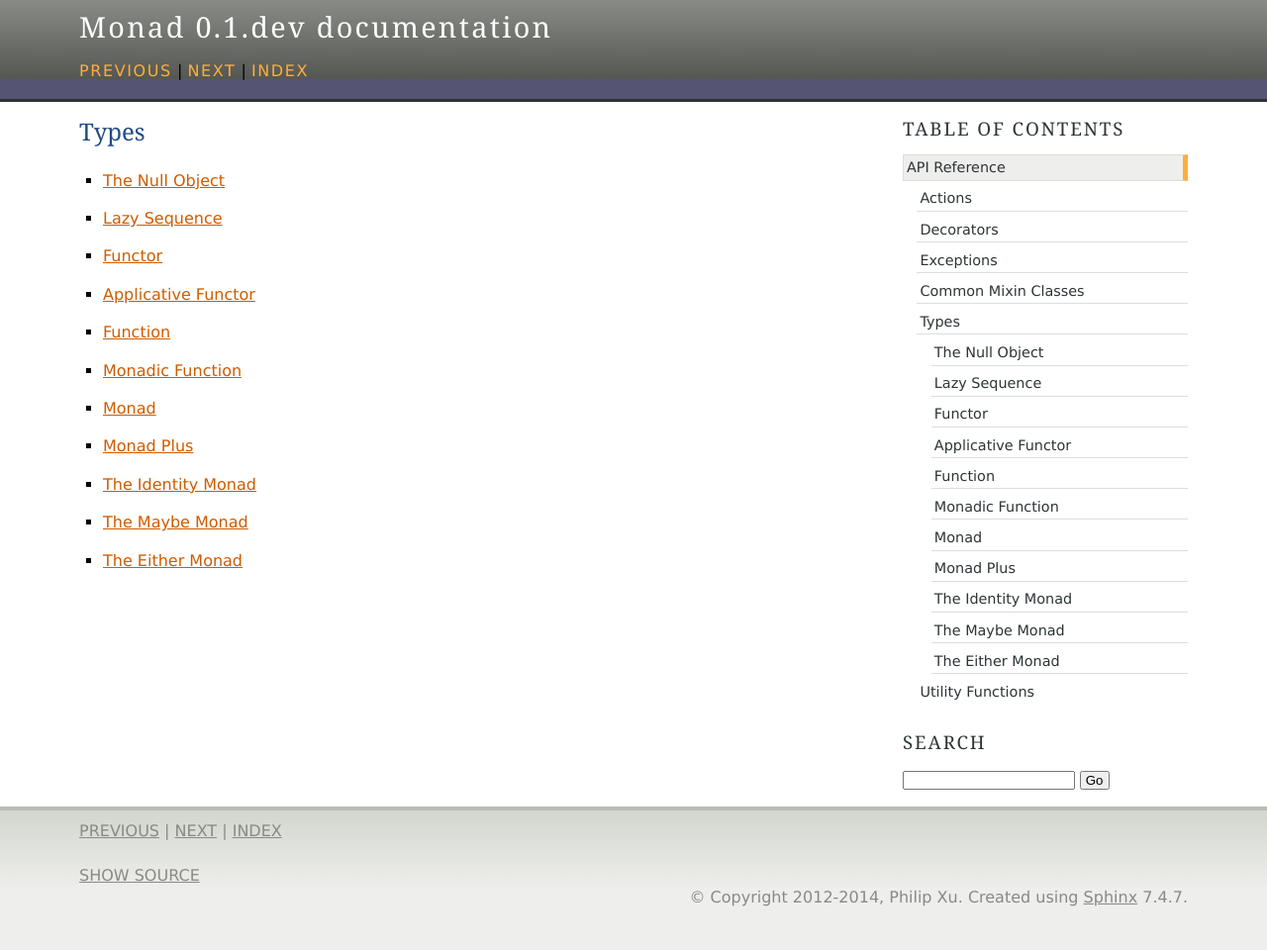
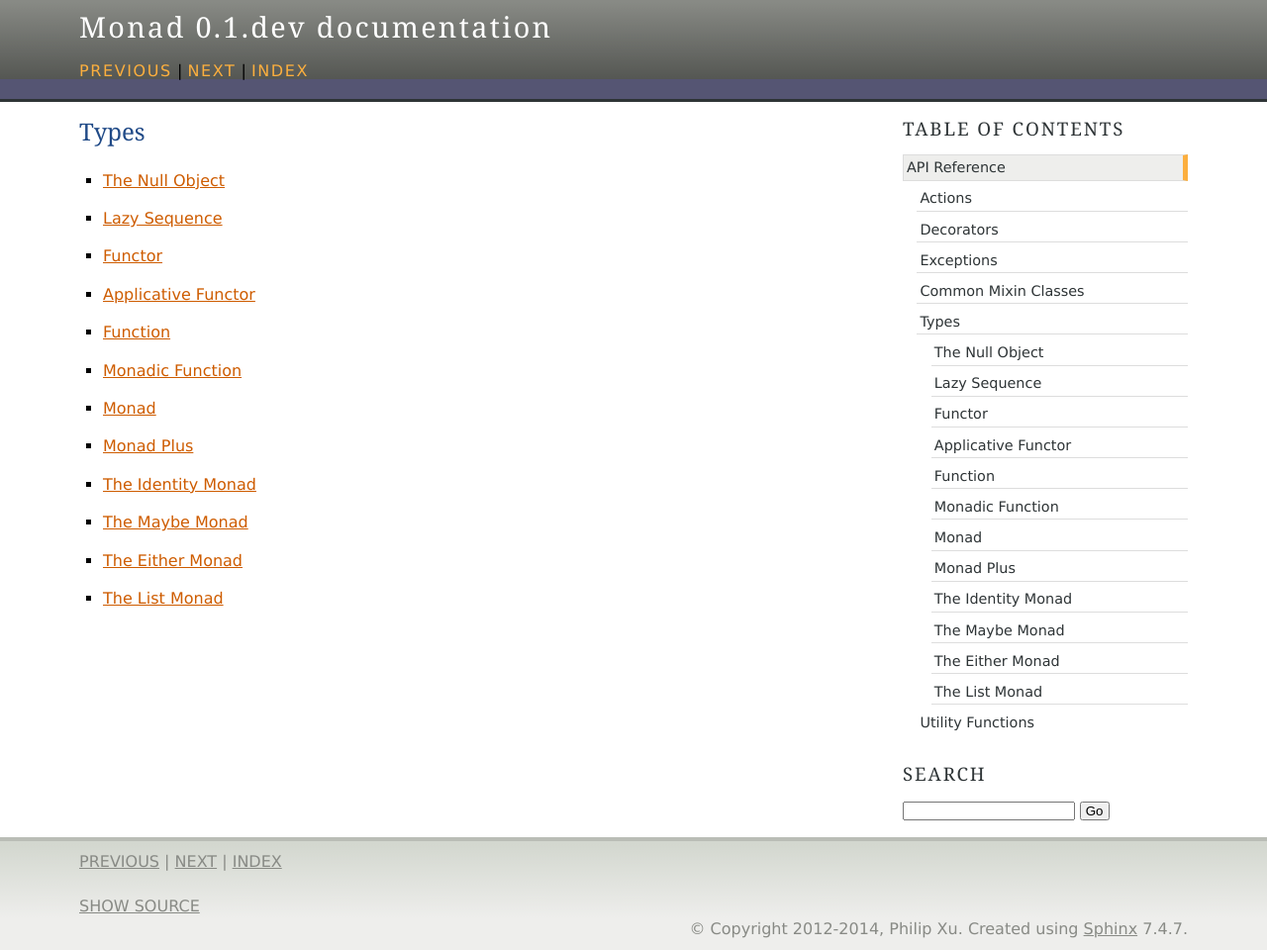
Before and after one commit to pyx/monad, a Sphinx documentation site: the page built from docs/api/types/index.rst, in a window 1280 px wide. Shown: the whole page at 99% size. Built offline with Sphinx 7.4.7, drawn with Linux system fonts in a browser that asks for light colours; before the commit the page ends 929 px from its top, so only the background shows below that.

Commit message:
Added API reference: List Monad

```diff
--- a/docs/api/types/index.rst
+++ b/docs/api/types/index.rst
@@ -14,3 +14,4 @@ Types
    identity
    maybe
    either
+   list
--- /dev/null
+++ b/docs/api/types/list.rst
@@ -0,0 +1,6 @@
+The List Monad
+==============
+
+.. automodule:: monad.types.list
+   :members:
+   :show-inheritance:
```
